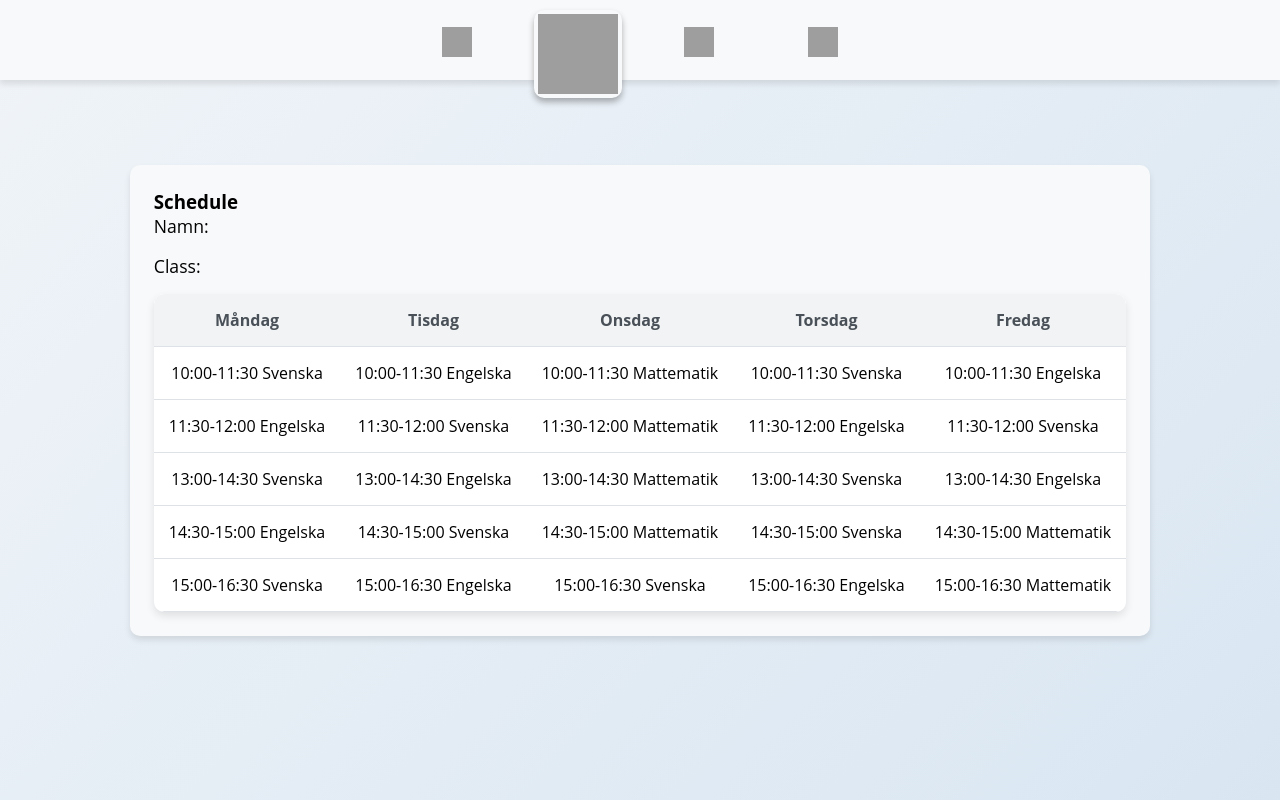
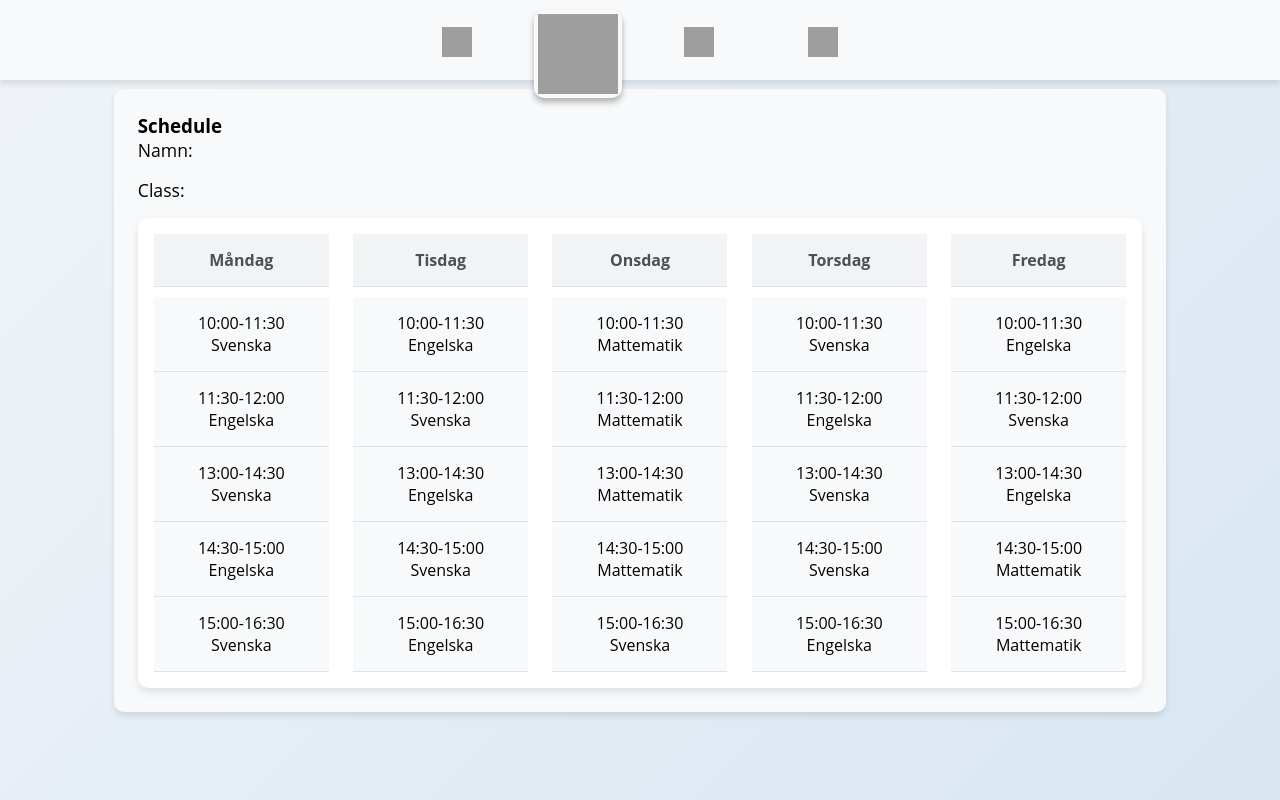
Before and after one commit to KebabMumsare/Schoolkeeper, a Vue app in the folder SchoolKeeper/: page /start in a window 1280 px wide. Built offline with nearby package versions, Linux system fonts and the light colour scheme; grey boxes are pictures that could not be loaded.

Commit message:
Server/Start

```diff
--- a/SchoolKeeper/src/views/start.vue
+++ b/SchoolKeeper/src/views/start.vue
@@ -10,105 +10,89 @@
         <div class="section">
             <p>Class: {{ currentUser.class }}</p>
         </div>
-        <div class="table-container">
-            <table>
-                <thead>
-                    <tr>
-                        <th>Måndag</th>
-                        <th>Tisdag</th>
-                        <th>Onsdag</th>
-                        <th>Torsdag</th>
-                        <th>Fredag</th>
-                    </tr>
-                </thead>
-
-                <tbody>
-                    <!--Row 1-->
-                    <tr>
-                        <td>10:00-11:30 Svenska</td>
-                        <td>10:00-11:30 Engelska</td>
-                        <td>10:00-11:30 Mattematik</td>
-                        <td>10:00-11:30 Svenska</td>
-                        <td>10:00-11:30 Engelska</td>
-                    </tr>
-                    <!--Row 2-->
-                    <tr>
-                        <td>11:30-12:00 Engelska</td>
-                        <td>11:30-12:00 Svenska</td>
-                        <td>11:30-12:00 Mattematik</td>
-                        <td>11:30-12:00 Engelska</td>
-                        <td>11:30-12:00 Svenska</td>
-                    </tr>
-                    <!--Row 3-->
-                    <tr>
-                        <td>13:00-14:30 Svenska</td>
-                        <td>13:00-14:30 Engelska</td>
-                        <td>13:00-14:30 Mattematik</td>
-                        <td>13:00-14:30 Svenska</td>
-                        <td>13:00-14:30 Engelska</td>
-                    </tr>
-                    <!--Row 4-->
-                    <tr>
-                        <td>14:30-15:00 Engelska</td>
-                        <td>14:30-15:00 Svenska</td>
-                        <td>14:30-15:00 Mattematik</td>
-                        <td>14:30-15:00 Svenska</td>
-                        <td>14:30-15:00 Mattematik</td>
-                    </tr>
-                    <!--Row 5-->
-                    <tr>
-                        <td>15:00-16:30 Svenska</td>
-                        <td>15:00-16:30 Engelska</td>
-                        <td>15:00-16:30 Svenska</td>
-                        <td>15:00-16:30 Engelska</td>
-                        <td>15:00-16:30 Mattematik</td>
-                    </tr>
-                </tbody>
-            </table>
+        <div class="schedule-container">
+            <div class="column">
+                <div class="day-header">Måndag</div>
+                <div class="time-slot">10:00-11:30 Svenska</div>
+                <div class="time-slot">11:30-12:00 Engelska</div>
+                <div class="time-slot">13:00-14:30 Svenska</div>
+                <div class="time-slot">14:30-15:00 Engelska</div>
+                <div class="time-slot">15:00-16:30 Svenska</div>
+            </div>
+            <div class="column">
+                <div class="day-header">Tisdag</div>
+                <div class="time-slot">10:00-11:30 Engelska</div>
+                <div class="time-slot">11:30-12:00 Svenska</div>
+                <div class="time-slot">13:00-14:30 Engelska</div>
+                <div class="time-slot">14:30-15:00 Svenska</div>
+                <div class="time-slot">15:00-16:30 Engelska</div>
+            </div>
+            <div class="column">
+                <div class="day-header">Onsdag</div>
+                <div class="time-slot">10:00-11:30 Mattematik</div>
+                <div class="time-slot">11:30-12:00 Mattematik</div>
+                <div class="time-slot">13:00-14:30 Mattematik</div>
+                <div class="time-slot">14:30-15:00 Mattematik</div>
+                <div class="time-slot">15:00-16:30 Svenska</div>
+            </div>
+            <div class="column">
+                <div class="day-header">Torsdag</div>
+                <div class="time-slot">10:00-11:30 Svenska</div>
+                <div class="time-slot">11:30-12:00 Engelska</div>
+                <div class="time-slot">13:00-14:30 Svenska</div>
+                <div class="time-slot">14:30-15:00 Svenska</div>
+                <div class="time-slot">15:00-16:30 Engelska</div>
+            </div>
+            <div class="column">
+                <div class="day-header">Fredag</div>
+                <div class="time-slot">10:00-11:30 Engelska</div>
+                <div class="time-slot">11:30-12:00 Svenska</div>
+                <div class="time-slot">13:00-14:30 Engelska</div>
+                <div class="time-slot">14:30-15:00 Mattematik</div>
+                <div class="time-slot">15:00-16:30 Mattematik</div>
+            </div>
         </div>
-        <button v-if="currentUser.access === 'Admin'"type="submit">Edit</button>
+        <button v-if="currentUser.access === 'Admin'" type="submit">Edit</button>
     </main>
 </template>
 
 <style scoped>
-.table-container {
-    overflow-x: auto;
+.schedule-container {
+    display: flex;
+    justify-content: space-between;
     margin-top: 1rem;
     border-radius: 10px;
     box-shadow: 0 4px 8px rgba(0, 0, 0, 0.1);
+    background-color: #ffffff;
+    padding: 1rem;
 }
 
-table {
-    width: 100%;
-    border-collapse: collapse;
-    text-align: center;
-    background-color: #ffffff;
-    border-radius: 10px;
-    overflow: hidden;
-}
-button {
-  width: 100%;
-  padding: 10px;
-  background-color: #6184b8;
-  color: white;
-  border: none;
-  border-radius: 4px;
-  cursor: pointer;
-  transition: transform 0.2s ease;
-}
-th, td {
-    padding: 15px;
-    border-bottom: 1px solid #dee2e6;
+.column {
+    display: flex;
+    flex-direction: column;
+    width: 18%;
 }
 
-thead {
+.day-header {
     background-color: #f1f3f5;
     color: #495057;
     font-weight: bold;
+    text-align: center;
+    padding: 15px;
+    border-bottom: 1px solid #dee2e6;
+    margin-bottom: 10px;
 }
 
-tr:hover {
+.time-slot {
+    padding: 15px;
+    text-align: center;
+    border-bottom: 1px solid #dee2e6;
     background-color: #f8f9fa;
+    transition: background-color 0.2s ease;
+}
+
+.time-slot:hover {
+    background-color: #e9ecef;
 }
 
 .Schedule {
@@ -122,13 +106,22 @@ tr:hover {
     margin-bottom: 1rem;
     font-size: 1.1rem;
 }
+
+button {
+  width: 100%;
+  padding: 10px;
+  background-color: #6184b8;
+  color: white;
+  border: none;
+  border-radius: 4px;
+  cursor: pointer;
+  transition: transform 0.2s ease;
+}
 </style>
 
 <script>
 import NavBar from "@/components/Nav-Bar.vue";
 import { useStorage } from "@vueuse/core";  // Named import
-
-//Göra randomizer för lektions tid/länd
 
 export default {
     name: 'Start',
```
Also changed, not shown: 1 other file (tests, documents, lock files or other folders).
